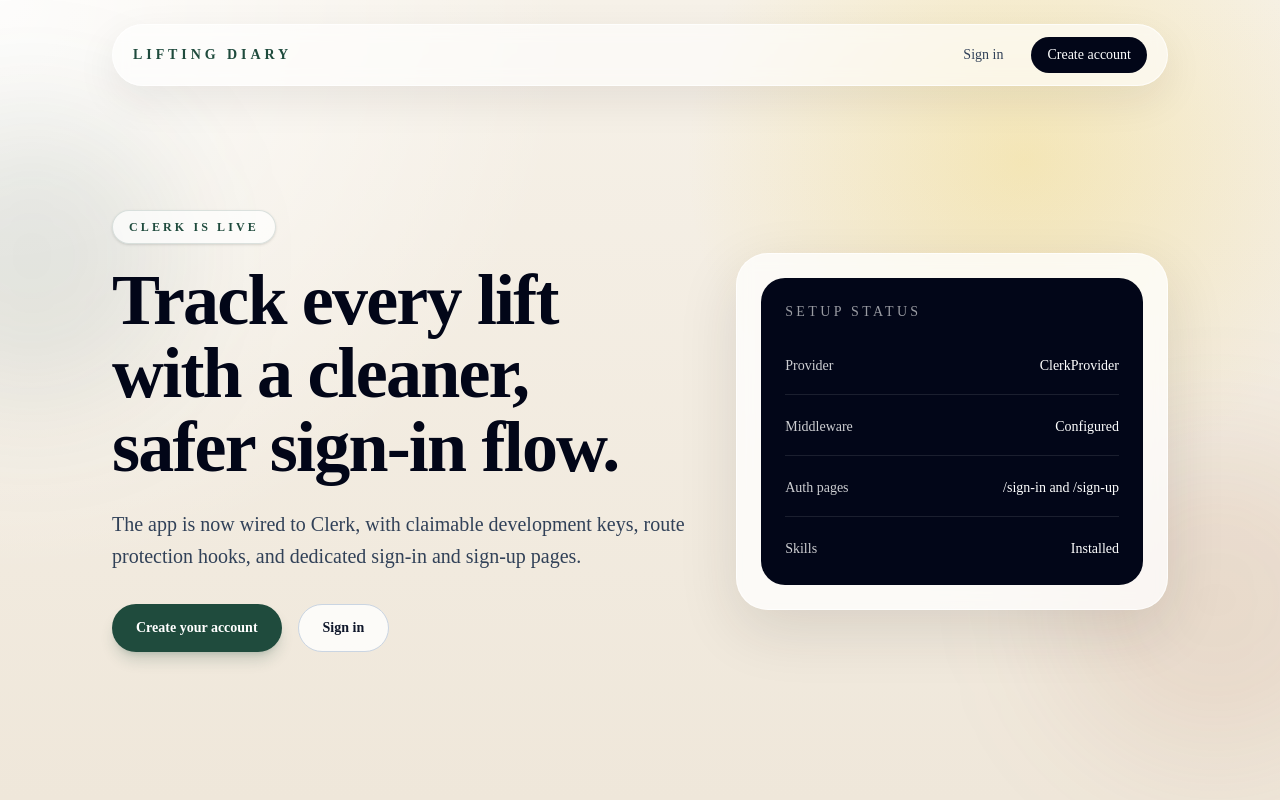
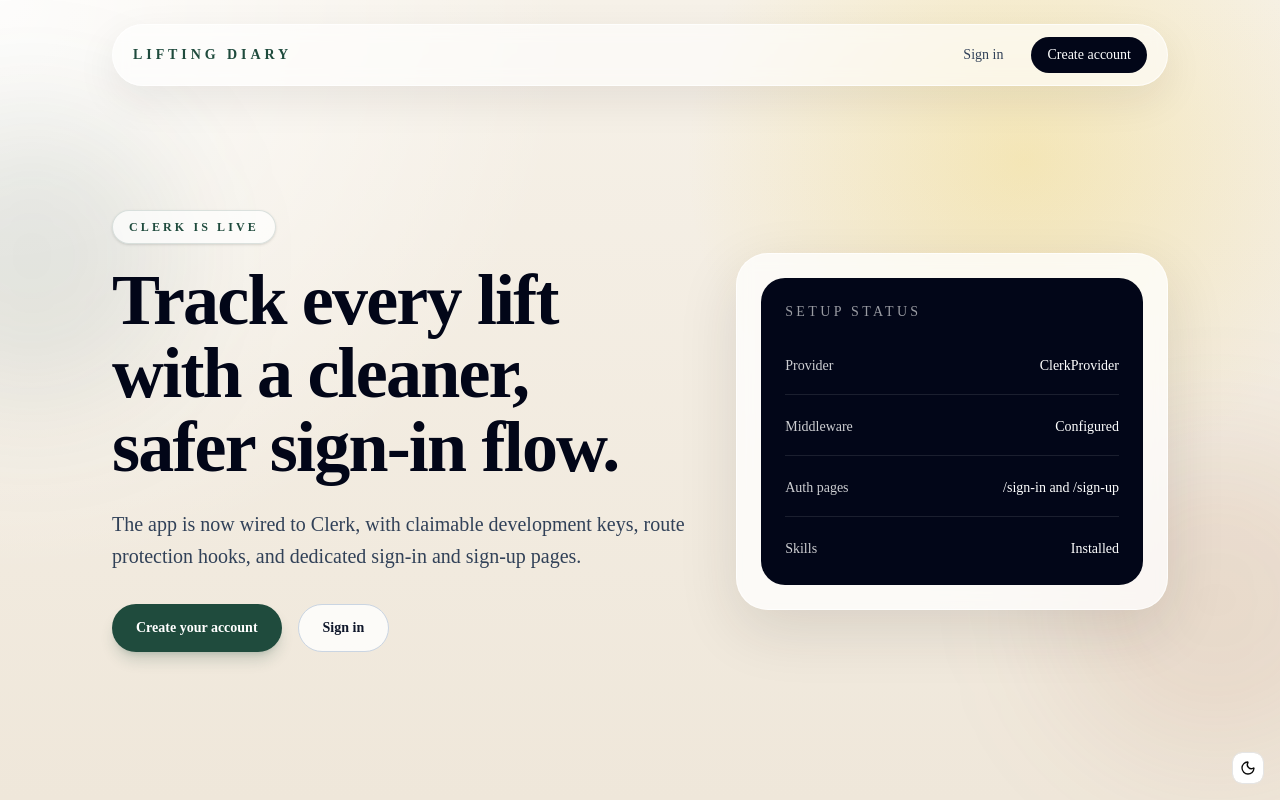
Before and after one commit to nathan-loveless/lifting-diary-course, a Next.js app: page / in a window 1280 px wide. Built offline with nearby package versions, Linux system fonts and the light colour scheme; no server answers.

Commit message:
feat: add dark mode toggle button
Co-authored-by: Nathan Loveless <51862134+nathan-loveless@users.noreply.github.com>

Co-Authored-By: Claude Sonnet 5.5 <noreply@anthropic.com>

```diff
--- a/src/app/layout.tsx
+++ b/src/app/layout.tsx
@@ -1,6 +1,7 @@
 import { ClerkProvider } from "@clerk/nextjs";
 import type { Metadata } from "next";
 import { Geist, Geist_Mono } from "next/font/google";
+import { ThemeToggle } from "./theme-toggle";
 import "./globals.css";
 
 const geistSans = Geist({
@@ -23,11 +24,20 @@ export default function RootLayout({ children }: LayoutProps<"/">) {
     <html
       lang="en"
       className={`${geistSans.variable} ${geistMono.variable} h-full antialiased`}
+      suppressHydrationWarning
     >
+      <head>
+        <script
+          dangerouslySetInnerHTML={{
+            __html: `try{var t=localStorage.getItem("theme");if(t==="dark"||(!t&&matchMedia("(prefers-color-scheme: dark)").matches))document.documentElement.classList.add("dark")}catch(e){}`,
+          }}
+        />
+      </head>
       <body className="min-h-full flex flex-col">
         <ClerkProvider>
           {children}
         </ClerkProvider>
+        <ThemeToggle />
       </body>
     </html>
   );
--- /dev/null
+++ b/src/app/theme-toggle.tsx
@@ -0,0 +1,24 @@
+"use client";
+
+import { Moon, Sun } from "lucide-react";
+import { Button } from "@/components/ui/button";
+
+export function ThemeToggle() {
+  function toggle() {
+    const isDark = document.documentElement.classList.toggle("dark");
+    localStorage.setItem("theme", isDark ? "dark" : "light");
+  }
+
+  return (
+    <Button
+      variant="outline"
+      size="icon"
+      onClick={toggle}
+      aria-label="Toggle dark mode"
+      className="fixed right-4 bottom-4 z-50"
+    >
+      <Sun className="hidden dark:block" />
+      <Moon className="block dark:hidden" />
+    </Button>
+  );
+}
```
